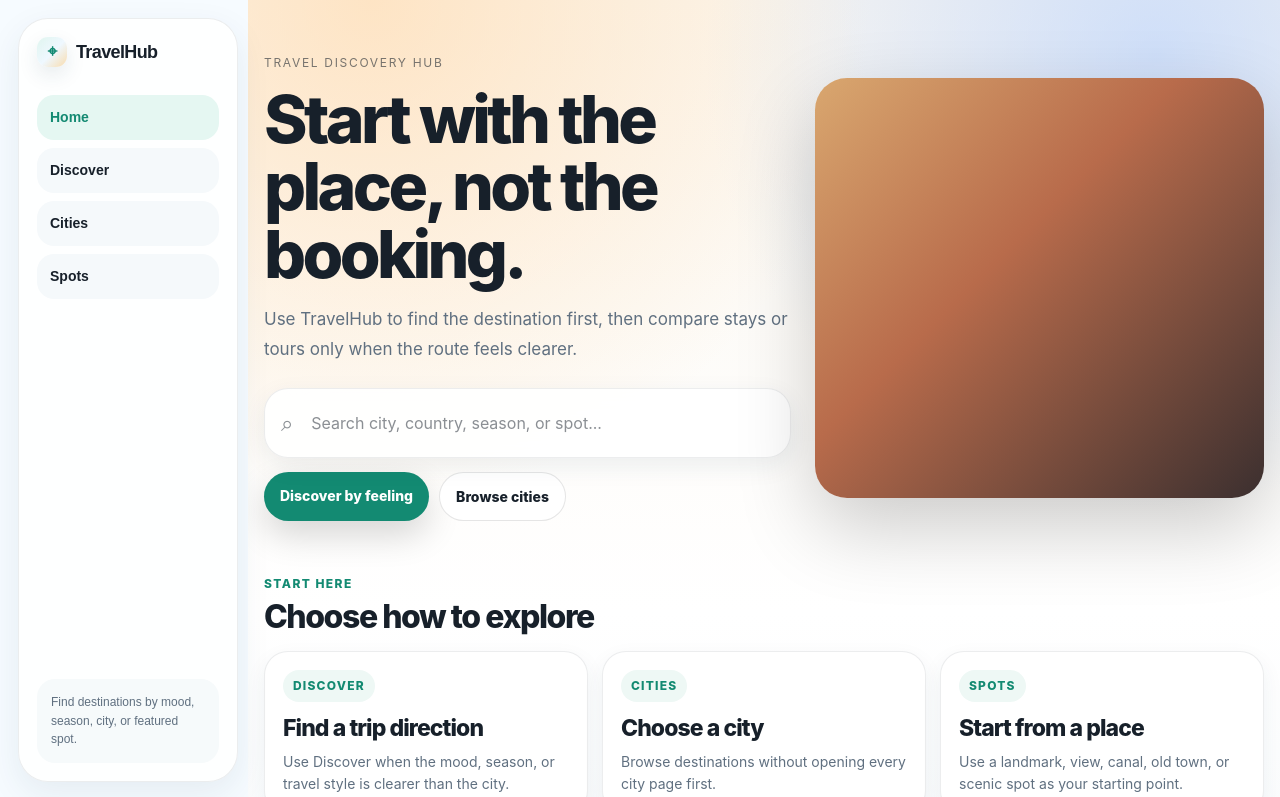
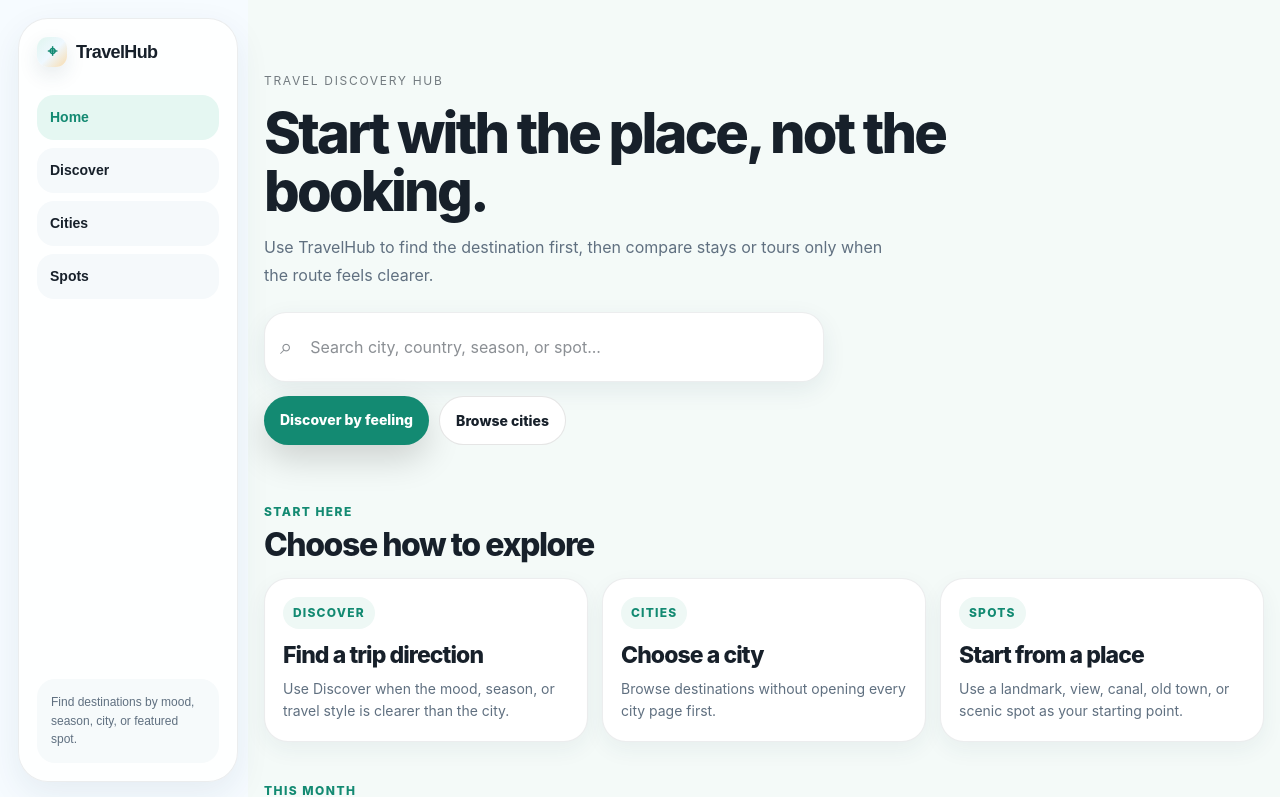
Before and after one commit to kazumophone-arch/travelhub, a Next.js app: page / in a window 1280 px wide. Shown: the top 797 px of the page. Built offline with nearby package versions, Linux system fonts and the light colour scheme.

Commit message:
remove remaining home gradients

```diff
--- a/components/HomeLanding.tsx
+++ b/components/HomeLanding.tsx
@@ -51,45 +51,12 @@ function slugify(value: string) {
       .replace(/^-+|-+$/g, "") || "spot"
   );
 }
-
-function visualForCity(slug: string) {
-  const visuals: Record<string, string> = {
-    "rome-it":
-      "linear-gradient(135deg, #d9a76f 0%, #b86b4b 42%, #3b2f2f 100%)",
-    "venice-it":
-      "linear-gradient(135deg, #9cc9d7 0%, #e7c389 46%, #8b5f4d 100%)",
-    "florence-it":
-      "linear-gradient(135deg, #d7a65f 0%, #b65f4a 48%, #2e2a32 100%)",
-    "prague-cz":
-      "linear-gradient(135deg, #d7b06f 0%, #6f8da8 46%, #2e3543 100%)",
-    "dubrovnik-hr":
-      "linear-gradient(135deg, #d58b5a 0%, #2f8da8 48%, #183747 100%)",
-    "vienna-at":
-      "linear-gradient(135deg, #e1c8a4 0%, #b98e65 48%, #42352f 100%)",
-    "edinburgh-uk":
-      "linear-gradient(135deg, #8e99a8 0%, #5c6675 46%, #252a33 100%)",
-    "paris-fr":
-      "linear-gradient(135deg, #c7d4df 0%, #d3b58d 44%, #4b4b58 100%)",
-    "barcelona-es":
-      "linear-gradient(135deg, #f0b45f 0%, #d95850 45%, #2e6f89 100%)",
-    "kyoto-jp":
-      "linear-gradient(135deg, #c6a96b 0%, #8da36f 48%, #2f3a2f 100%)",
-    "amsterdam-nl":
-      "linear-gradient(135deg, #8eb6c7 0%, #d9a35f 45%, #38465a 100%)",
-  };
-
-  return (
-    visuals[slug] ??
-    "linear-gradient(135deg, #e5c7a5 0%, #9fb8c9 48%, #30394a 100%)"
-  );
-}
-
 function visualForIndex(index: number) {
   const visuals = [
-    "linear-gradient(135deg, #d9a76f 0%, #b86b4b 44%, #3b2f2f 100%)",
-    "linear-gradient(135deg, #9cc9d7 0%, #e7c389 46%, #8b5f4d 100%)",
-    "linear-gradient(135deg, #c7d4df 0%, #d3b58d 44%, #4b4b58 100%)",
-    "linear-gradient(135deg, #f0b45f 0%, #d95850 45%, #2e6f89 100%)",
+    "#f4faf8",
+    "#f4faf8",
+    "#f4faf8",
+    "#f4faf8",
   ];
 
   return visuals[index % visuals.length];
@@ -280,11 +247,6 @@ export function HomeLanding({ cities }: Props) {
               </Link>
             </div>
           </div>
-
-          <div style={heroPreviewStyle}>
-            <div style={heroImageStyle}>
-            </div>
-          </div>
         </section>
 
         {isSearching && (
@@ -467,7 +429,7 @@ const pageStyle: CSSProperties = {
   minHeight: "100vh",
   overflowX: "hidden",
   background:
-    "radial-gradient(circle at 12% 0%, rgba(255, 221, 180, 0.72), transparent 30%), radial-gradient(circle at 88% 4%, rgba(175, 205, 255, 0.58), transparent 28%), linear-gradient(180deg, #fbf7f0 0%, #ffffff 44%, #eef4f8 100%)",
+    "#f4faf8",
   color: "#17202a",
   fontFamily:
     '-apple-system, BlinkMacSystemFont, "Segoe UI", system-ui, sans-serif',
@@ -480,11 +442,10 @@ const shellStyle: CSSProperties = {
 };
 
 const heroStyle: CSSProperties = {
-  display: "grid",
-  gridTemplateColumns: "minmax(0, 1.08fr) minmax(min(100%, 330px), 0.92fr)",
-  gap: 24,
-  alignItems: "center",
+  display: "block",
+  maxWidth: 760,
   marginBottom: 34,
+  padding: "18px 0 4px",
 };
 
 const heroTextStyle: CSSProperties = {
@@ -501,33 +462,32 @@ const eyebrowStyle: CSSProperties = {
 };
 
 const heroTitleStyle: CSSProperties = {
-  margin: "0 0 16px",
-  maxWidth: 760,
-  fontSize: "clamp(38px, 9vw, 66px)",
-  lineHeight: 1.02,
-  letterSpacing: "-0.055em",
+  margin: "0 0 14px",
+  maxWidth: 700,
+  fontSize: "clamp(34px, 8vw, 56px)",
+  lineHeight: 1.04,
+  letterSpacing: "-0.05em",
   fontWeight: 850,
 };
 
 const heroSubtitleStyle: CSSProperties = {
-  margin: "0 0 24px",
-  maxWidth: 660,
-  fontSize: "clamp(15px, 3.8vw, 17px)",
-  lineHeight: 1.78,
+  margin: "0 0 22px",
+  maxWidth: 620,
+  fontSize: "clamp(14px, 3.6vw, 16px)",
+  lineHeight: 1.72,
   color: "#607080",
 };
 
 const searchBoxStyle: CSSProperties = {
-  maxWidth: 590,
+  maxWidth: 560,
   display: "flex",
   alignItems: "center",
   gap: 10,
-  padding: "7px 8px 7px 16px",
-  borderRadius: 24,
-  background: "rgba(255, 255, 255, 0.88)",
+  padding: "7px 8px 7px 15px",
+  borderRadius: 22,
+  background: "#ffffff",
   border: "1px solid rgba(23, 32, 42, 0.08)",
   boxShadow: "0 8px 24px rgba(30, 64, 88, 0.08)",
-  backdropFilter: "blur(18px)",
 };
 
 const searchIconStyle: CSSProperties = {
@@ -577,29 +537,6 @@ const secondaryHeroButtonStyle: CSSProperties = {
   color: "#17202a",
   fontSize: 14,
   fontWeight: 800,
-};
-
-const heroPreviewStyle: CSSProperties = {
-  position: "relative",
-  minWidth: 0,
-};
-
-const heroImageStyle: CSSProperties = {
-  minHeight: "clamp(250px, 68vw, 420px)",
-  borderRadius: 32,
-  background:
-    "linear-gradient(135deg, #d9a76f 0%, #b86b4b 42%, #3b2f2f 100%)",
-  boxShadow: "0 30px 80px rgba(0, 0, 0, 0.2)",
-  position: "relative",
-  overflow: "hidden",
-};
-
-const floatingSmallTextStyle: CSSProperties = {
-  fontSize: 12,
-  textTransform: "uppercase",
-  letterSpacing: "0.12em",
-  opacity: 0.55,
-  marginBottom: 8,
 };
 
 const feedSectionStyle: CSSProperties = {
```
